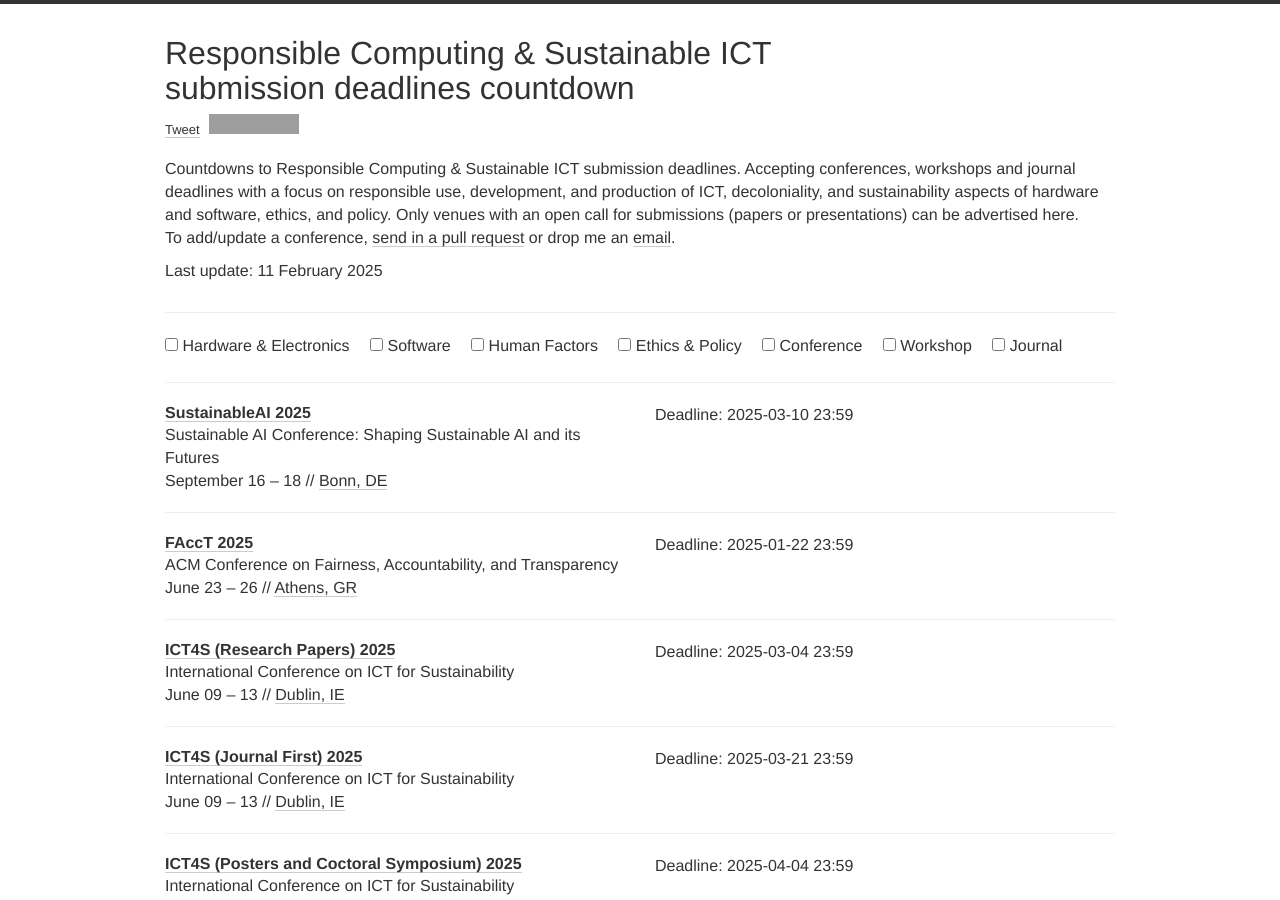
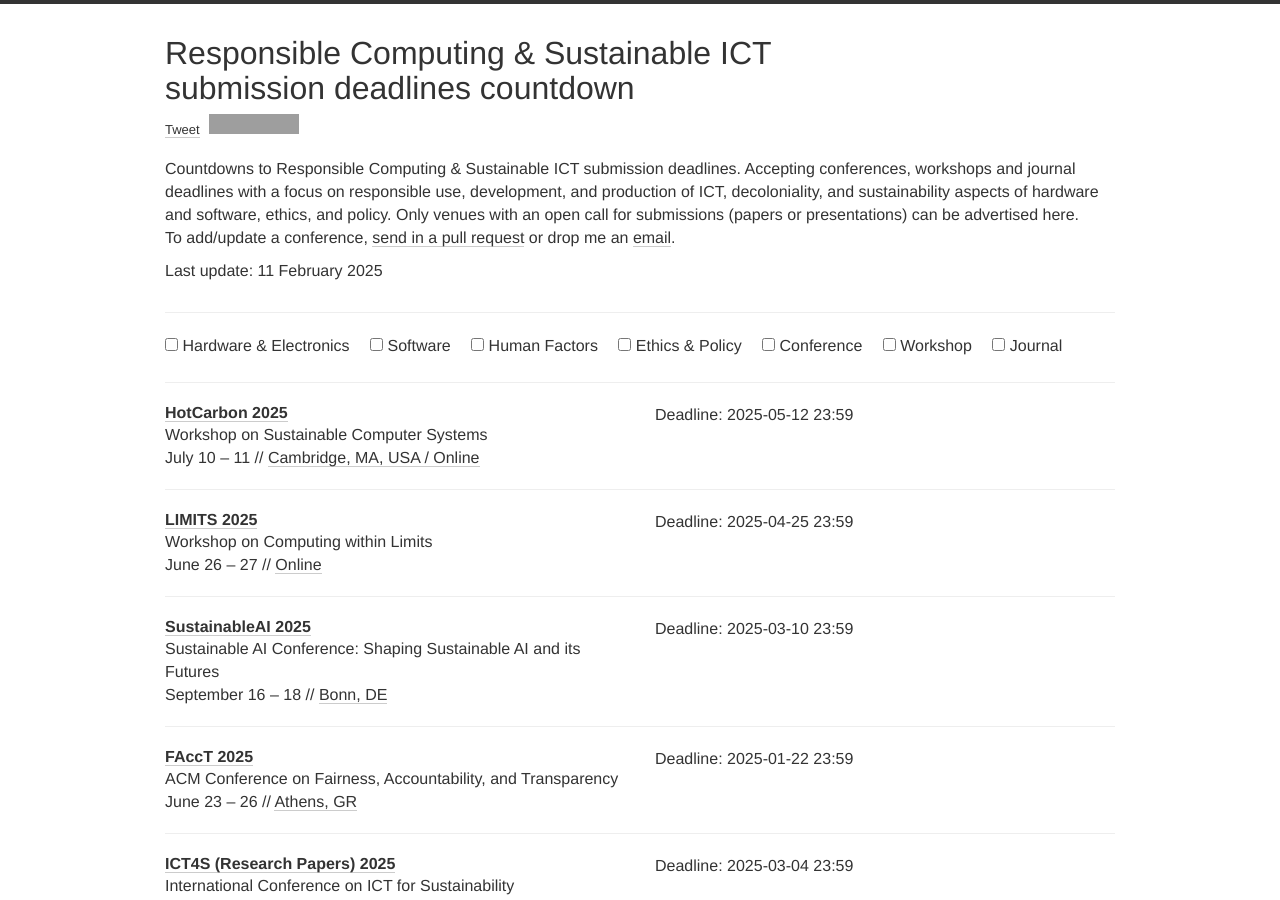
Before and after one commit to responsible-computing/responsible-computing.github.io, a Jekyll site: the page built from index.html, in a window 1280 px wide and 900 px high. Built offline with Jekyll 4.4.1, drawn with Linux system fonts in a browser that asks for light colours; nearby versions of some CDN libraries; comment, search, counter and statistics services are not loaded; grey boxes are pictures that could not be loaded.

Commit message:
LIMITS and HotCarbon 2025

```diff
--- a/_data/conferences.yml
+++ b/_data/conferences.yml
@@ -2,6 +2,26 @@
 # Workshops and Conferences
 
 ## 2025
+
+- name: HotCarbon
+  year: 2025
+  date: "July 10 – 11"
+  description: "Workshop on Sustainable Computer Systems"
+  link: https://hotcarbon.org/
+  deadline:
+    - "2025-05-12 23:59"
+  place: Cambridge, MA, USA / Online
+  tags: [HARD, SOFT, HUCO, SHOP]
+
+- name: LIMITS
+  year: 2025
+  date: "June 26 – 27"
+  description: "Workshop on Computing within Limits"
+  link: https://computingwithinlimits.org/
+  deadline:
+    - "2025-04-25 23:59"
+  place: Online
+  tags: [HARD, SOFT, ETPO, SHOP]
 
 - name: SustainableAI
   year: 2025
@@ -12,7 +32,6 @@
     - "2025-03-10 23:59"
   place: Bonn, DE
   tags: [SOFT, ETPO, CONF]
-
 
 - name: FAccT
   year: 2025
```
